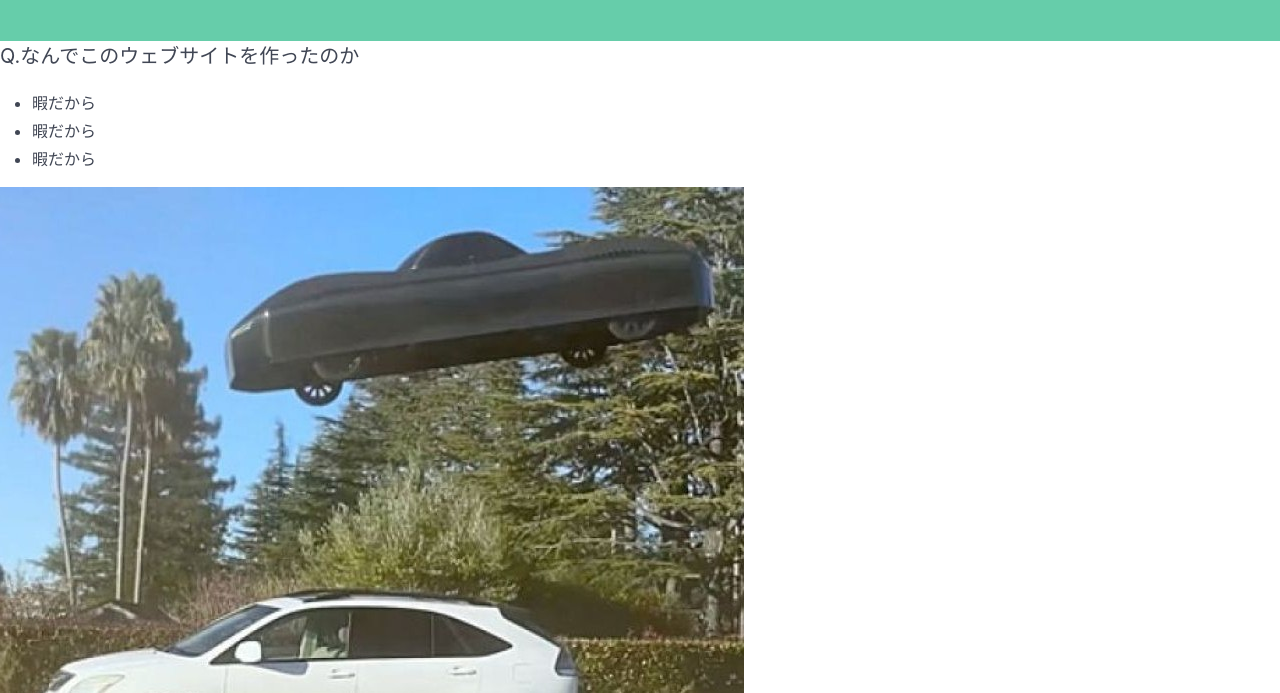
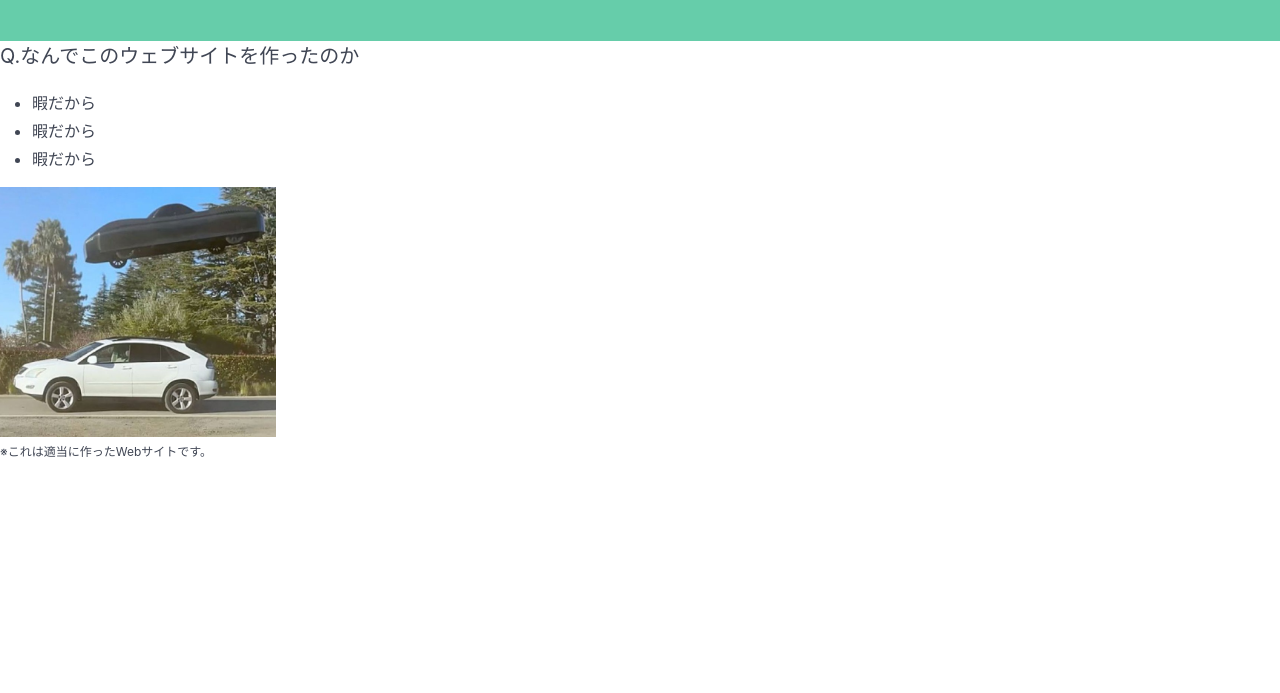
Before and after one commit to kasorikkuraba-a11y/tako-r, a website: page index.html in a window 1280 px wide. Shown: the part 107-800 px from the top of the page. Drawn offline with nearby package versions, Linux system fonts and the light colour scheme.

Commit message:
Update index.html

```diff
--- a/index.html
+++ b/index.html
@@ -19,7 +19,7 @@
       <li>暇だから</li>
       <li>暇だから</li>
     </ul>
-    <img src="img/Jump_car.jpg" alt="Fly Car">
+    <img src="img/Jump_car.jpg" alt="Fly Car" class="carjump">
     <div class="content is-small">
       <p>※これは適当に作ったWebサイトです。</p>
     </div>
```
